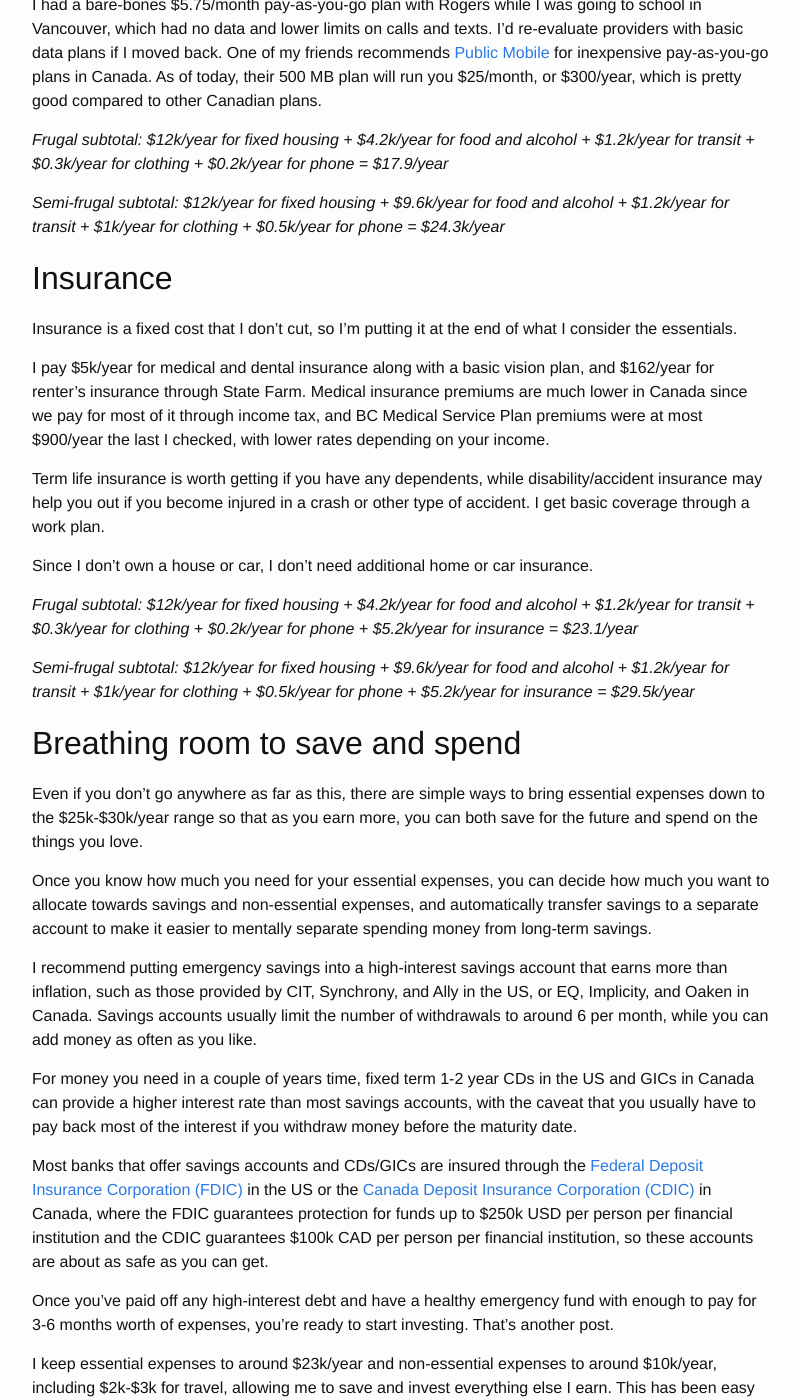
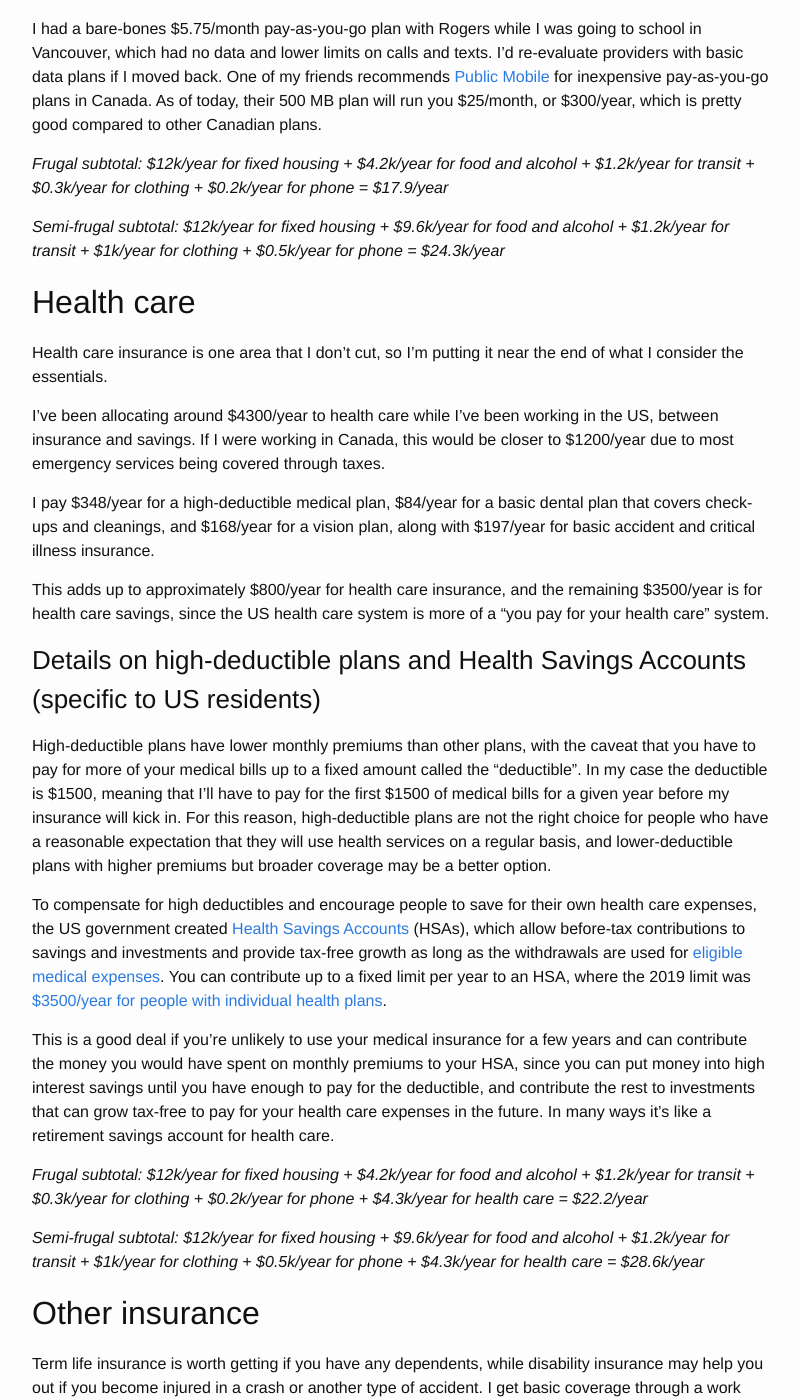
Before and after one commit to msayson/msayson.github.io, a Jekyll site: the page built from _posts/2019-10-23-living-in-seattle-or-vancouver-on-a-budget.markdown, in a window 1280 px wide and 1400 px high, scrolled down 3180 px. Shown: the whole window, without its empty margins (238-1038 px from the left). Built offline with Jekyll 4.4.1, drawn with Linux system fonts in a browser that asks for light colours; some of the changed text lies outside the part shown.

Commit message:
Updated budget post

```diff
--- a/_posts/2019-10-23-living-in-seattle-or-vancouver-on-a-budget.markdown
+++ b/_posts/2019-10-23-living-in-seattle-or-vancouver-on-a-budget.markdown
@@ -78,7 +78,7 @@ _Semi-frugal subtotal: $12k/year for fixed housing + $9.6k/year for food and alc
 
 ## Phone bills
 
-Since I have WiFi at home, work, and most places I frequent, I don't need much data.  I spend $160/year on a Tello pay-as-you-go plan that has 500 MB of data, 500 minutes of calls, and unlimited texting.  My plan's price recently dropped to $11.27/month after tax or around $135/year, which was a nice surprise.
+Since I have WiFi at home, work, and most places I frequent, I don't need much data.  I spend $160/year on a Tello pay-as-you-go plan that has 1 GB of data and unlimited calling and texting.  A few months ago Tello automatically upgraded my plan from 500 MB of data to 1 GB while dropping in price to $11.27/month after tax, or around $135/year, which was a nice surprise.
 
 If you need more data, Tello and several other providers offer 12 GB of data for under $500/year.  _[Here's a referral link for a $10 credit](https://tello.com/account/register?_referral=P35J1KH9) if you decide to open a Tello plan.  Of course, you should always compare with other providers and choose the one that works best for you._
 
@@ -88,19 +88,39 @@ _Frugal subtotal: $12k/year for fixed housing + $4.2k/year for food and alcohol
 
 _Semi-frugal subtotal: $12k/year for fixed housing + $9.6k/year for food and alcohol + $1.2k/year for transit + $1k/year for clothing + $0.5k/year for phone = $24.3k/year_
 
-## Insurance
+## Health care
 
-Insurance is a fixed cost that I don't cut, so I'm putting it at the end of what I consider the essentials.
+Health care insurance is one area that I don't cut, so I'm putting it near the end of what I consider the essentials.
 
-I pay $5k/year for medical and dental insurance along with a basic vision plan, and $162/year for renter's insurance through State Farm.  Medical insurance premiums are much lower in Canada since we pay for most of it through income tax, and BC Medical Service Plan premiums were at most $900/year the last I checked, with lower rates depending on your income.
+I've been allocating around $4300/year to health care while I've been working in the US, between insurance and savings.  If I were working in Canada, this would be closer to $1200/year due to most emergency services being covered through taxes.
 
-Term life insurance is worth getting if you have any dependents, while disability/accident insurance may help you out if you become injured in a crash or other type of accident.  I get basic coverage through a work plan.
+I pay $348/year for a high-deductible medical plan, $84/year for a basic dental plan that covers check-ups and cleanings, and $168/year for a vision plan, along with $197/year for basic accident and critical illness insurance.
+
+This adds up to approximately $800/year for health care insurance, and the remaining $3500/year is for health care savings, since the US health care system is more of a "you pay for your health care" system.
+
+### Details on high-deductible plans and Health Savings Accounts (specific to US residents)
+
+High-deductible plans have lower monthly premiums than other plans, with the caveat that you have to pay for more of your medical bills up to a fixed amount called the "deductible".  In my case the deductible is $1500, meaning that I'll have to pay for the first $1500 of medical bills for a given year before my insurance will kick in.  For this reason, high-deductible plans are not the right choice for people who have a reasonable expectation that they will use health services on a regular basis, and lower-deductible plans with higher premiums but broader coverage may be a better option.
+
+To compensate for high deductibles and encourage people to save for their own health care expenses, the US government created [Health Savings Accounts](https://www.treasury.gov/resource-center/faqs/Taxes/Pages/Health-Savings-Accounts.aspx) (HSAs), which allow before-tax contributions to savings and investments and provide tax-free growth as long as the withdrawals are used for [eligible medical expenses](https://healthsavings.com/hsa/what-is-covered-by-an-hsa/).  You can contribute up to a fixed limit per year to an HSA, where the 2019 limit was [$3500/year for people with individual health plans](https://dpath.com/2019-hsa-contribution-limits/).
+
+This is a good deal if you're unlikely to use your medical insurance for a few years and can contribute the money you would have spent on monthly premiums to your HSA, since you can put money into high interest savings until you have enough to pay for the deductible, and contribute the rest to investments that can grow tax-free to pay for your health care expenses in the future.  In many ways it's like a retirement savings account for health care.
+
+_Frugal subtotal: $12k/year for fixed housing + $4.2k/year for food and alcohol + $1.2k/year for transit + $0.3k/year for clothing + $0.2k/year for phone + $4.3k/year for health care = $22.2/year_
+
+_Semi-frugal subtotal: $12k/year for fixed housing + $9.6k/year for food and alcohol + $1.2k/year for transit + $1k/year for clothing + $0.5k/year for phone + $4.3k/year for health care = $28.6k/year_
+
+## Other insurance
+
+Term life insurance is worth getting if you have any dependents, while disability insurance may help you out if you become injured in a crash or another type of accident.  I get basic coverage through a work plan.
+
+I pay $162/year for renter's insurance through State Farm.
 
 Since I don't own a house or car, I don't need additional home or car insurance.
 
-_Frugal subtotal: $12k/year for fixed housing + $4.2k/year for food and alcohol + $1.2k/year for transit + $0.3k/year for clothing + $0.2k/year for phone + $5.2k/year for insurance = $23.1/year_
+_Frugal subtotal: $12k/year for fixed housing + $4.2k/year for food and alcohol + $1.2k/year for transit + $0.3k/year for clothing + $0.2k/year for phone + $4.3k/year for health care + $0.2k/year for other insurance = $22.4/year_
 
-_Semi-frugal subtotal: $12k/year for fixed housing + $9.6k/year for food and alcohol + $1.2k/year for transit + $1k/year for clothing + $0.5k/year for phone + $5.2k/year for insurance = $29.5k/year_
+_Semi-frugal subtotal: $12k/year for fixed housing + $9.6k/year for food and alcohol + $1.2k/year for transit + $1k/year for clothing + $0.5k/year for phone + $4.3k/year for health care + $0.2k/year for other insurance = $28.8k/year_
 
 ## Breathing room to save and spend
 
@@ -108,7 +128,7 @@ Even if you don't go anywhere as far as this, there are simple ways to bring ess
 
 Once you know how much you need for your essential expenses, you can decide how much you want to allocate towards savings and non-essential expenses, and automatically transfer savings to a separate account to make it easier to mentally separate spending money from long-term savings.
 
-I recommend putting emergency savings into a high-interest savings account that earns more than inflation, such as those provided by CIT, Synchrony, and Ally in the US, or EQ, Implicity, and Oaken in Canada.  Savings accounts usually limit the number of withdrawals to around 6 per month, while you can add money as often as you like.
+I recommend putting emergency savings into a high-interest savings account that earns more than inflation, such as those provided by CIT, Synchrony, and Ally in the US, or Motive, EQ, and Oaken in Canada.  Savings accounts usually limit the number of withdrawals to around 6 per month, while you can add money as often as you like.
 
 For money you need in a couple of years time, fixed term 1-2 year CDs in the US and GICs in Canada can provide a higher interest rate than most savings accounts, with the caveat that you usually have to pay back most of the interest if you withdraw money before the maturity date.
 
```
Also changed, not shown: other parts of _posts/2019-10-23-living-in-seattle-or-vancouver-on-a-budget.markdown (+1 -1 lines).
